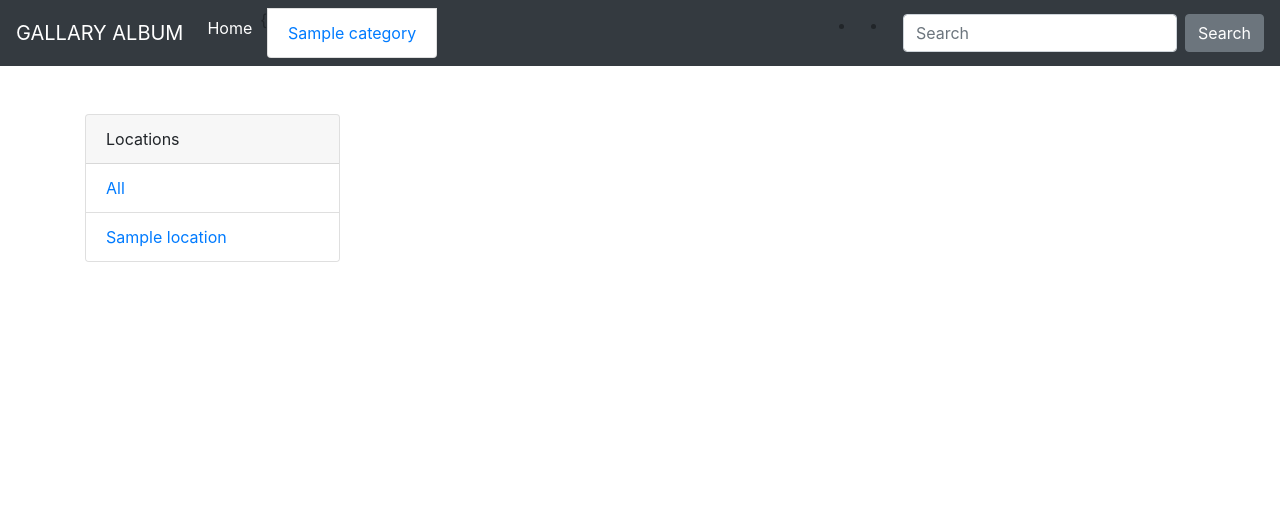
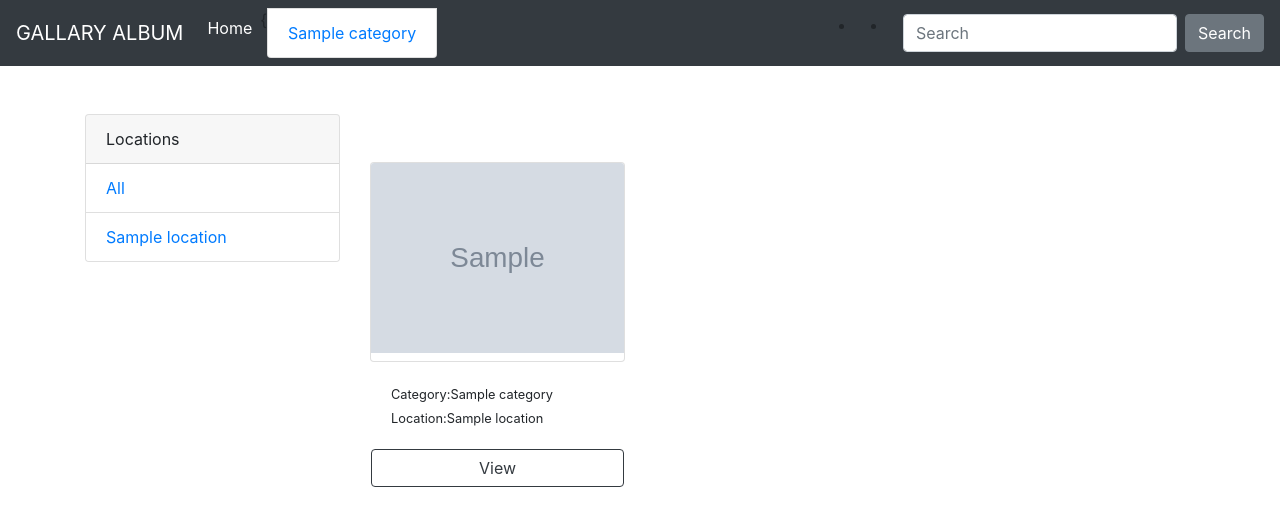
Before and after one commit to faisoabdirisak/Gallary_photo, a Django app: page / in a window 1280 px wide. Shown: the top 526 px of the page. Run offline with Django 4.2, Linux system fonts and the light colour scheme; tables that the repository leaves empty hold one stand-in row (values such as "Sample post"); grey boxes marked "Sample" are stand-in pictures; some libraries are stand-ins or nearby versions.

Commit message:
adding photo templates

```diff
--- a/gallary/templates/gallary.html
+++ b/gallary/templates/gallary.html
@@ -51,7 +51,32 @@
 
 
                 </div>
+
+                <div class="col-md-9">
+                    <div class="row">
+                        {% for photo in photos %}
+                        <div class="col-md-4">
+                            <div class="card my-5" style="height:200px;" >
+                                <img src="{{photo.image.url}}"
+                                 class="card-img-top" class="image-thumbnail" alt="image">
+                                <div class="card-body mt-2">
+                                  <small>Category:{{photo.category.name}}</small><br>
+                                  <small>Location:{{photo.location.name}}</small>
+                                </div>
+
+                                <a href="{% url 'photo' photo.id %}" class="btn btn-outline-dark">View</a>
+                              </div>
+                        </div>
+                        {% empty %}
+                        <h3>No photos Uploaded in Here........</h3>
+                        {% endfor %}
+
+
+
+                    </div>
+                </div>
+
         </div>
-
+        </div>
 </body>
 </html>
--- a/gallary/views.py
+++ b/gallary/views.py
@@ -6,7 +6,8 @@ from . models import Category, Photo, Location
 def gallary(request):
     categories=Category.objects.all()
     locations=Location.objects.all()
-    context={'locations':locations, 'categories':categories}
+    photos=Photo.objects.all()
+    context={'locations':locations, 'categories':categories, 'photos':photos}
     return render(request,'gallary.html',context)
 
 def viewPhoto(request,pk):
```
